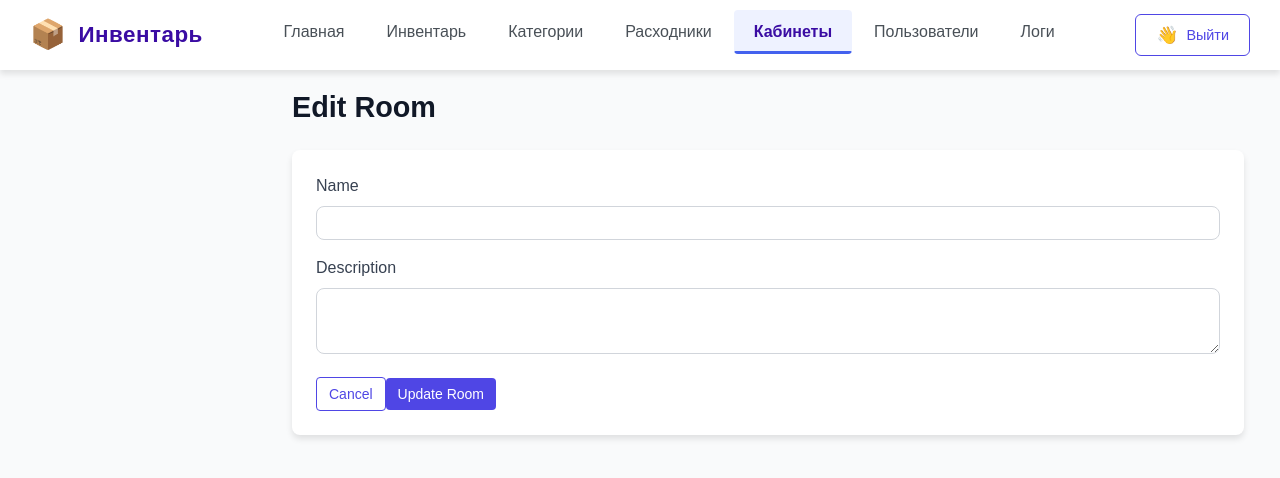
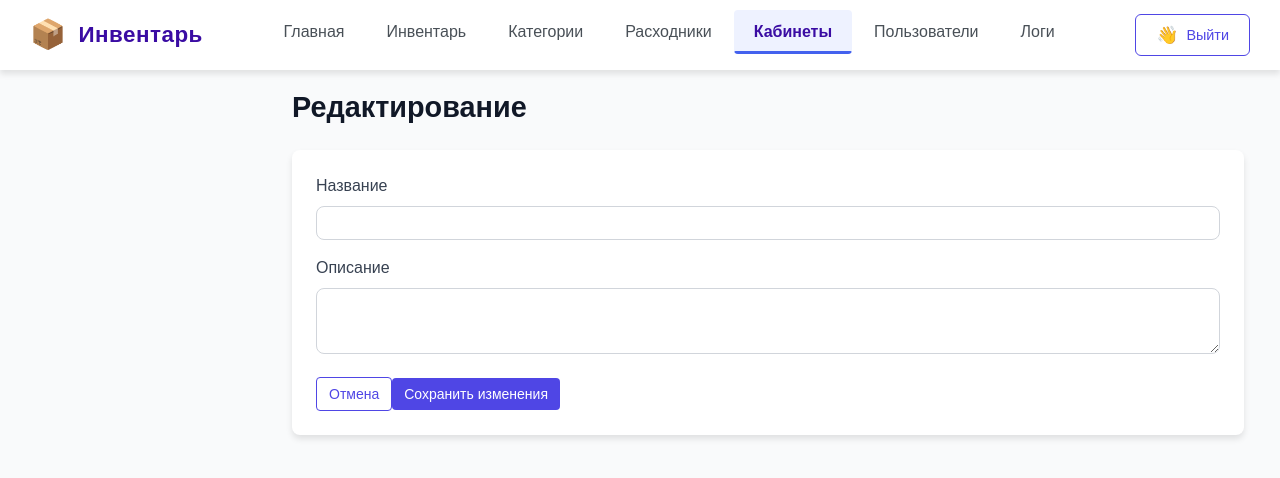
Before and after one commit to artemkiruhin/ShcoolInv, a React (Create React App) app in the folder frontend/: page /rooms/1/edit in a window 1280 px wide. Shown: the top 478 px of the page. Built offline with nearby package versions, Linux system fonts and the light colour scheme; no server answers.

Commit message:
upd: rooms set to russian

```diff
--- a/frontend/src/components/pages/Rooms/RoomsForm.jsx
+++ b/frontend/src/components/pages/Rooms/RoomsForm.jsx
@@ -66,14 +66,14 @@ const RoomForm = () => {
     return (
         <div>
             <h1 className="page-title">
-                {isEditMode ? 'Edit Room' : 'Create New Room'}
+                {isEditMode ? 'Редактирование' : 'Добавление'}
             </h1>
 
             <Card>
                 <form onSubmit={handleSubmit}>
                     <div className="grid grid-cols-1 gap-6">
                         <div className="form-group">
-                            <label className="form-label">Name</label>
+                            <label className="form-label">Название</label>
                             <input
                                 type="text"
                                 name="name"
@@ -85,7 +85,7 @@ const RoomForm = () => {
                         </div>
 
                         <div className="form-group">
-                            <label className="form-label">Description</label>
+                            <label className="form-label">Описание</label>
                             <textarea
                                 name="description"
                                 value={formData.description}
@@ -102,10 +102,10 @@ const RoomForm = () => {
                             variant="secondary"
                             onClick={() => navigate('/rooms')}
                         >
-                            Cancel
+                            Отмена
                         </Button>
                         <Button type="submit" variant="primary">
-                            {isEditMode ? 'Update Room' : 'Create Room'}
+                            {isEditMode ? 'Сохранить изменения' : 'Добавить'}
                         </Button>
                     </div>
                 </form>
--- a/frontend/src/components/pages/Rooms/RoomsList.jsx
+++ b/frontend/src/components/pages/Rooms/RoomsList.jsx
@@ -28,7 +28,7 @@ const RoomsList = () => {
     }, []);
 
     const handleDelete = async (id) => {
-        if (window.confirm('Are you sure you want to delete this room?')) {
+        if (window.confirm('Вы уверены, что хотите удалить запись?')) {
             try {
                 await api.rooms.deleteRoom(id);
                 setRooms(rooms.filter(room => room.id !== id));
@@ -60,29 +60,29 @@ const RoomsList = () => {
         }
     };
 
-    if (loading) return <div>Loading...</div>;
-    if (error) return <div>Error: {error}</div>;
+    if (loading) return <div>Загрузка...</div>;
+    if (error) return <div>Ошибка: {error}</div>;
 
     return (
         <div>
             <div className="flex justify-between items-center mb-6">
-                <h1 className="page-title">Rooms</h1>
+                <h1 className="page-title">Кабинеты</h1>
                 <div className="flex space-x-3">
                     <Button
                         variant="secondary"
                         onClick={handleExport}
                         disabled={exportLoading}
                     >
-                        {exportLoading ? 'Exporting...' : 'Export to Excel'}
+                        {exportLoading ? 'Экспортируется...' : 'Сформировать отчет'}
                     </Button>
                     <Link to="/rooms/new" className="btn primary">
-                        Add New Room
+                        Добавить новую запись
                     </Link>
                 </div>
             </div>
 
             <Table
-                headers={['Name', 'Description', 'Actions']}
+                headers={['Название', 'Описание', 'Действия']}
                 data={rooms}
                 renderRow={(room) => (
                     <tr key={room.id}>
@@ -91,10 +91,10 @@ const RoomsList = () => {
                         <td>
                             <div className="flex space-x-2">
                                 <Link to={`/rooms/${room.id}/edit`} className="btn warning sm">
-                                    Edit
+                                    Редактировать
                                 </Link>
                                 <Button variant="danger" size="sm" onClick={() => handleDelete(room.id)}>
-                                    Delete
+                                    Удалить
                                 </Button>
                             </div>
                         </td>
```
